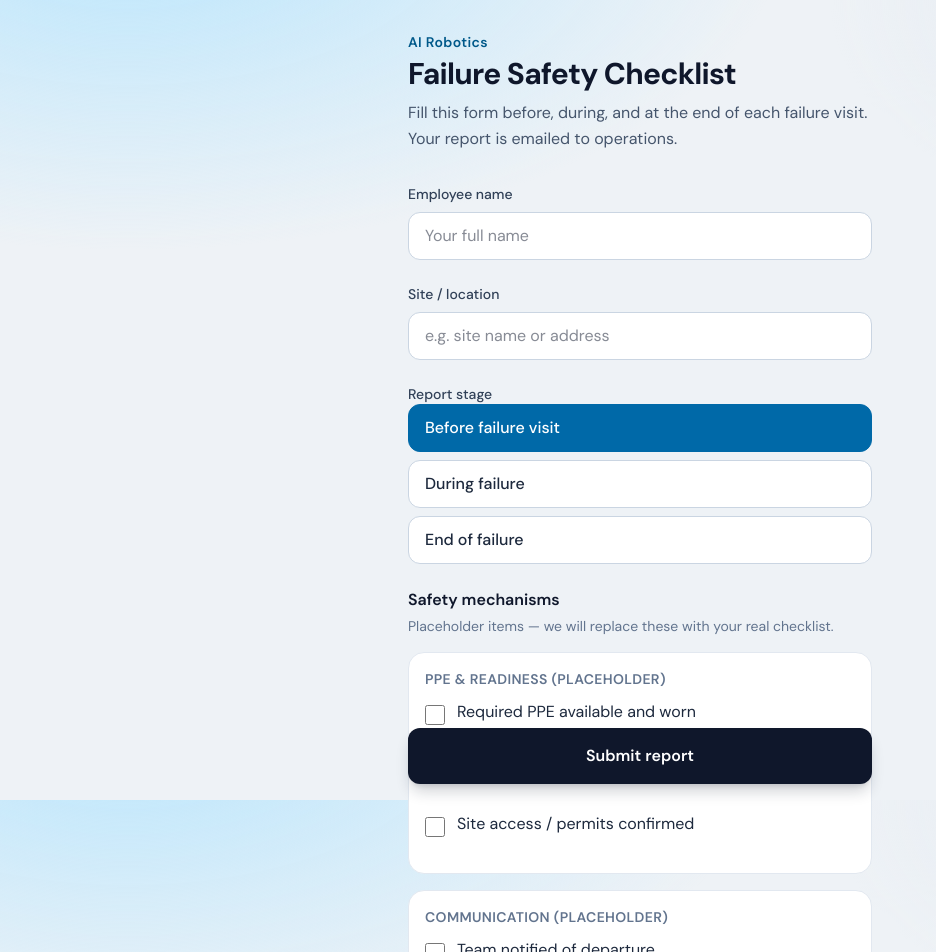
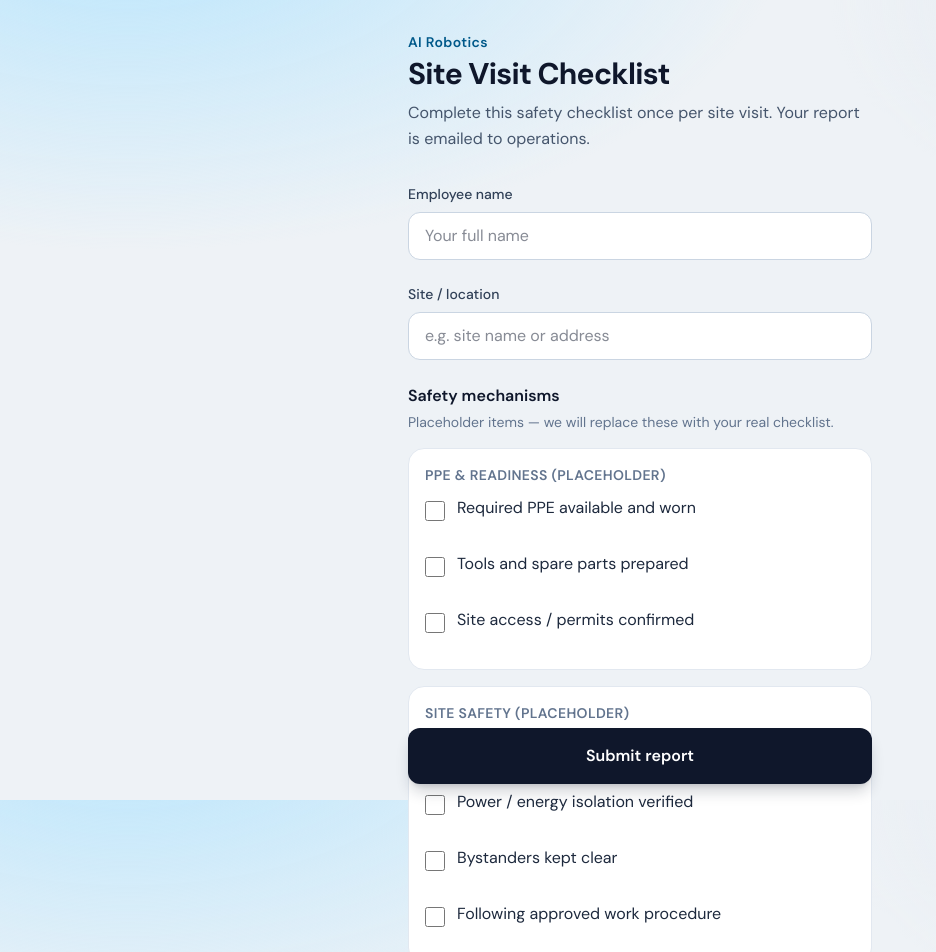
Before and after one commit to shay-bi/UAE-SiteVisit-Checklist, a Next.js app: page / in a window 1280 px wide. Shown: the top 952 px of the page, without its empty margins (0-936 px from the left). Built offline with nearby package versions, Linux system fonts and the light colour scheme.

Commit message:
Simplify to a single site-visit report.
Remove before/during/end stages so employees submit one checklist per visit.

```diff
--- a/src/app/api/submit/route.ts
+++ b/src/app/api/submit/route.ts
@@ -1,16 +1,12 @@
 import { NextResponse } from "next/server";
 import { Resend } from "resend";
-import { STAGE_LABELS, findItemLabel } from "@/lib/checklist";
-import type { FailureStage, SubmitPayload } from "@/lib/types";
-
-const STAGES: FailureStage[] = ["before", "during", "end"];
+import { findItemLabel } from "@/lib/checklist";
+import type { SubmitPayload } from "@/lib/types";
 
 function isValidPayload(body: unknown): body is SubmitPayload {
   if (!body || typeof body !== "object") return false;
   const b = body as Record<string, unknown>;
   if (typeof b.employeeName !== "string" || !b.employeeName.trim()) return false;
-  if (typeof b.stage !== "string" || !STAGES.includes(b.stage as FailureStage))
-    return false;
   if (!Array.isArray(b.checkedItemIds)) return false;
   if (!b.checkedItemIds.every((id) => typeof id === "string")) return false;
   if (typeof b.notes !== "string") return false;
@@ -44,14 +40,12 @@ export async function POST(request: Request) {
 
   if (!isValidPayload(body)) {
     return NextResponse.json(
-      { error: "Please fill in employee name and select a stage." },
+      { error: "Please fill in employee name." },
       { status: 400 },
     );
   }
 
   const employeeName = body.employeeName.trim();
-  const stage = body.stage;
-  const stageLabel = STAGE_LABELS[stage];
   const siteLocation = body.siteLocation?.trim() || "Not provided";
   const notes = body.notes.trim() || "None";
   const itemNotes = body.itemNotes ?? {};
@@ -77,13 +71,12 @@ export async function POST(request: Request) {
     process.env.RESEND_FROM_EMAIL ??
     "AI Robotics Checklist <onboarding@resend.dev>";
 
-  const subject = `[Failure ${stageLabel}] ${employeeName} — ${siteLocation}`;
+  const subject = `[Site Visit Checklist] ${employeeName} — ${siteLocation}`;
 
   const text = [
-    "AI Robotics — Failure Safety Report",
+    "AI Robotics — Site Visit Safety Report",
     "",
     `Employee: ${employeeName}`,
-    `Stage: ${stageLabel}`,
     `Site / location: ${siteLocation}`,
     `Submitted (UAE): ${submittedAt}`,
     "",
@@ -96,9 +89,8 @@ export async function POST(request: Request) {
 
   const html = `
     <div style="font-family:Segoe UI,Arial,sans-serif;line-height:1.5;color:#1a1a1a">
-      <h1 style="font-size:18px;margin:0 0 12px">AI Robotics — Failure Safety Report</h1>
+      <h1 style="font-size:18px;margin:0 0 12px">AI Robotics — Site Visit Safety Report</h1>
       <p style="margin:0 0 8px"><strong>Employee:</strong> ${escapeHtml(employeeName)}</p>
-      <p style="margin:0 0 8px"><strong>Stage:</strong> ${escapeHtml(stageLabel)}</p>
       <p style="margin:0 0 8px"><strong>Site / location:</strong> ${escapeHtml(siteLocation)}</p>
       <p style="margin:0 0 16px"><strong>Submitted (UAE):</strong> ${escapeHtml(submittedAt)}</p>
       <h2 style="font-size:15px;margin:0 0 8px">Safety checklist</h2>
@@ -119,7 +111,7 @@ export async function POST(request: Request) {
       text,
       html,
     },
-    { idempotencyKey: `failure-report/${employeeName}/${stage}/${Date.now()}` },
+    { idempotencyKey: `site-visit/${employeeName}/${Date.now()}` },
   );
 
   if (error) {
--- a/src/app/layout.tsx
+++ b/src/app/layout.tsx
@@ -8,9 +8,9 @@ const dmSans = DM_Sans({
 });
 
 export const metadata: Metadata = {
-  title: "Failure Safety Checklist | AI Robotics",
+  title: "Site Visit Checklist | AI Robotics",
   description:
-    "Mobile checklist for AI Robotics employees during failure site visits.",
+    "Mobile safety checklist for AI Robotics employees on site visits.",
 };
 
 export const viewport: Viewport = {
--- a/src/app/page.tsx
+++ b/src/app/page.tsx
@@ -8,11 +8,11 @@ export default function Home() {
           AI Robotics
         </p>
         <h1 className="mt-1 text-3xl font-bold tracking-tight text-slate-900">
-          Failure Safety Checklist
+          Site Visit Checklist
         </h1>
         <p className="mt-2 text-base leading-relaxed text-slate-600">
-          Fill this form before, during, and at the end of each failure visit.
-          Your report is emailed to operations.
+          Complete this safety checklist once per site visit. Your report is
+          emailed to operations.
         </p>
       </header>
 
--- a/src/components/FailureForm.tsx
+++ b/src/components/FailureForm.tsx
@@ -1,31 +1,21 @@
 "use client";
 
-import { useMemo, useState } from "react";
-import { SAFETY_CHECKLIST, STAGE_LABELS } from "@/lib/checklist";
-import type { FailureStage } from "@/lib/types";
-
-const STAGES: FailureStage[] = ["before", "during", "end"];
+import { useState } from "react";
+import { SAFETY_CHECKLIST } from "@/lib/checklist";
 
 type Status = "idle" | "submitting" | "success" | "error";
 
 export function FailureForm() {
   const [employeeName, setEmployeeName] = useState("");
   const [siteLocation, setSiteLocation] = useState("");
-  const [stage, setStage] = useState<FailureStage>("before");
   const [checked, setChecked] = useState<Record<string, boolean>>({});
   const [itemNotes, setItemNotes] = useState<Record<string, string>>({});
   const [notes, setNotes] = useState("");
   const [status, setStatus] = useState<Status>("idle");
   const [errorMessage, setErrorMessage] = useState("");
 
-  const groups = useMemo(() => SAFETY_CHECKLIST[stage], [stage]);
-
   function toggleItem(id: string) {
     setChecked((prev) => ({ ...prev, [id]: !prev[id] }));
-  }
-
-  function handleStageChange(next: FailureStage) {
-    setStage(next);
   }
 
   async function handleSubmit(e: React.FormEvent) {
@@ -50,7 +40,6 @@ export function FailureForm() {
         body: JSON.stringify({
           employeeName,
           siteLocation,
-          stage,
           checkedItemIds,
           itemNotes: relevantNotes,
           notes,
@@ -80,8 +69,7 @@ export function FailureForm() {
       <div className="rounded-2xl border border-emerald-200 bg-emerald-50 p-6 text-center">
         <p className="text-lg font-semibold text-emerald-900">Report sent</p>
         <p className="mt-2 text-sm text-emerald-800">
-          Your {STAGE_LABELS[stage].toLowerCase()} checklist was emailed to
-          operations.
+          Your checklist was emailed to operations.
         </p>
         <button
           type="button"
@@ -124,31 +112,6 @@ export function FailureForm() {
         />
       </label>
 
-      <fieldset className="flex flex-col gap-2">
-        <legend className="text-sm font-medium text-slate-700">
-          Report stage
-        </legend>
-        <div className="grid gap-2">
-          {STAGES.map((s) => {
-            const selected = stage === s;
-            return (
-              <button
-                key={s}
-                type="button"
-                onClick={() => handleStageChange(s)}
-                className={`min-h-12 rounded-xl border px-4 text-left text-base font-medium transition-colors ${
-                  selected
-                    ? "border-sky-700 bg-sky-700 text-white"
-                    : "border-slate-300 bg-white text-slate-800 active:bg-slate-50"
-                }`}
-              >
-                {STAGE_LABELS[s]}
-              </button>
-            );
-          })}
-        </div>
-      </fieldset>
-
       <div className="flex flex-col gap-4">
         <div>
           <h2 className="text-base font-semibold text-slate-900">
@@ -159,7 +122,7 @@ export function FailureForm() {
           </p>
         </div>
 
-        {groups.map((group) => (
+        {SAFETY_CHECKLIST.map((group) => (
           <section
             key={group.id}
             className="rounded-2xl border border-slate-200 bg-white p-4"
--- a/src/lib/checklist.ts
+++ b/src/lib/checklist.ts
@@ -1,81 +1,45 @@
-import type { ChecklistGroup, FailureStage } from "./types";
-
-export const STAGE_LABELS: Record<FailureStage, string> = {
-  before: "Before failure visit",
-  during: "During failure",
-  end: "End of failure",
-};
+import type { ChecklistGroup } from "./types";
 
 /**
  * Placeholder Safety mechanisms — replace with your real checklist items.
  * Keep the same shape: groups → items with stable `id` values.
  */
-export const SAFETY_CHECKLIST: Record<FailureStage, ChecklistGroup[]> = {
-  before: [
+export const SAFETY_CHECKLIST: ChecklistGroup[] = [
   {
-      id: "before-ppe",
+    id: "ppe",
     title: "PPE & readiness (placeholder)",
     items: [
-        { id: "before-ppe-1", label: "Required PPE available and worn" },
-        { id: "before-ppe-2", label: "Tools and spare parts prepared" },
-        { id: "before-ppe-3", label: "Site access / permits confirmed" },
+      { id: "ppe-1", label: "Required PPE available and worn" },
+      { id: "ppe-2", label: "Tools and spare parts prepared" },
+      { id: "ppe-3", label: "Site access / permits confirmed" },
     ],
   },
   {
-      id: "before-comms",
-      title: "Communication (placeholder)",
-      items: [
-        { id: "before-comms-1", label: "Team notified of departure" },
-        { id: "before-comms-2", label: "Emergency contacts known" },
-      ],
-    },
-  ],
-  during: [
-    {
-      id: "during-lockout",
+    id: "site-safety",
     title: "Site safety (placeholder)",
     items: [
-        { id: "during-lockout-1", label: "Work area secured / marked" },
-        { id: "during-lockout-2", label: "Power / energy isolation verified" },
-        { id: "during-lockout-3", label: "Bystanders kept clear" },
+      { id: "site-1", label: "Work area secured / marked" },
+      { id: "site-2", label: "Power / energy isolation verified" },
+      { id: "site-3", label: "Bystanders kept clear" },
+      { id: "site-4", label: "Following approved work procedure" },
     ],
   },
   {
-      id: "during-ops",
-      title: "Work in progress (placeholder)",
+    id: "closeout",
+    title: "Close-out (placeholder)",
     items: [
-        { id: "during-ops-1", label: "Following approved work procedure" },
-        { id: "during-ops-2", label: "Status reported to operations" },
+      { id: "close-1", label: "Equipment restored to safe state" },
+      { id: "close-2", label: "Area cleaned and hazards removed" },
+      { id: "close-3", label: "Customer / ops briefed on outcome" },
+      { id: "close-4", label: "Failure cause and follow-ups documented" },
     ],
   },
-  ],
-  end: [
-    {
-      id: "end-restore",
-      title: "Close-out (placeholder)",
-      items: [
-        { id: "end-restore-1", label: "Equipment restored to safe state" },
-        { id: "end-restore-2", label: "Area cleaned and hazards removed" },
-        { id: "end-restore-3", label: "Customer / ops briefed on outcome" },
-      ],
-    },
-    {
-      id: "end-report",
-      title: "Handover (placeholder)",
-      items: [
-        { id: "end-report-1", label: "Failure cause documented" },
-        { id: "end-report-2", label: "Follow-up actions noted" },
-      ],
-    },
-  ],
-};
+];
 
 export function findItemLabel(itemId: string): string {
-  for (const groups of Object.values(SAFETY_CHECKLIST)) {
-    for (const group of groups) {
+  for (const group of SAFETY_CHECKLIST) {
     const item = group.items.find((i) => i.id === itemId);
     if (item) return item.label;
   }
-  }
   return itemId;
 }
--- a/src/lib/types.ts
+++ b/src/lib/types.ts
@@ -1,5 +1,3 @@
-export type FailureStage = "before" | "during" | "end";
-
 export type ChecklistItem = {
   id: string;
   label: string;
@@ -13,7 +11,6 @@ export type ChecklistGroup = {
 
 export type SubmitPayload = {
   employeeName: string;
-  stage: FailureStage;
   checkedItemIds: string[];
   itemNotes: Record<string, string>;
   notes: string;
```
Also changed, not shown: 1 other file (tests, documents, lock files or other folders). Lines whose indentation alone changed are shown as unchanged.
